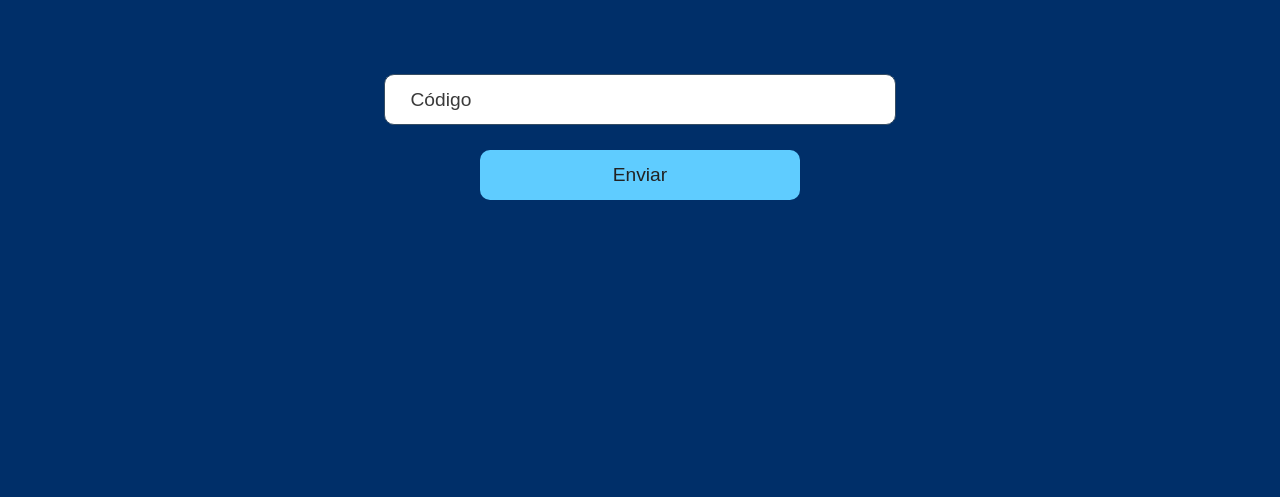
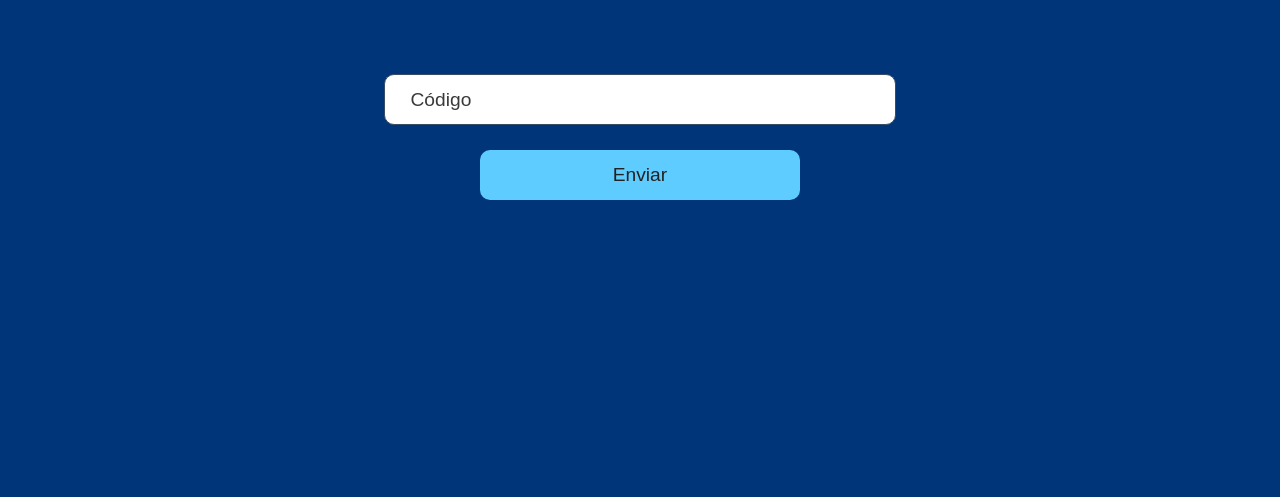
Before and after one commit to joctan-tec/input-test, a plain HTML site: page index.html in a window 1280 px wide. Shown: the part 303-800 px from the top of the page. Drawn offline with Linux system fonts and the light colour scheme.

Commit message:
cambiando color body

```diff
--- a/style.css
+++ b/style.css
@@ -6,7 +6,7 @@
 
 body{
     font-family: 'Poppins', sans-serif;
-    background-color: #002f69;
+    background-color: #003679;
     color: rgb(236, 236, 236);
     display: flex;
     justify-content: center;
```
